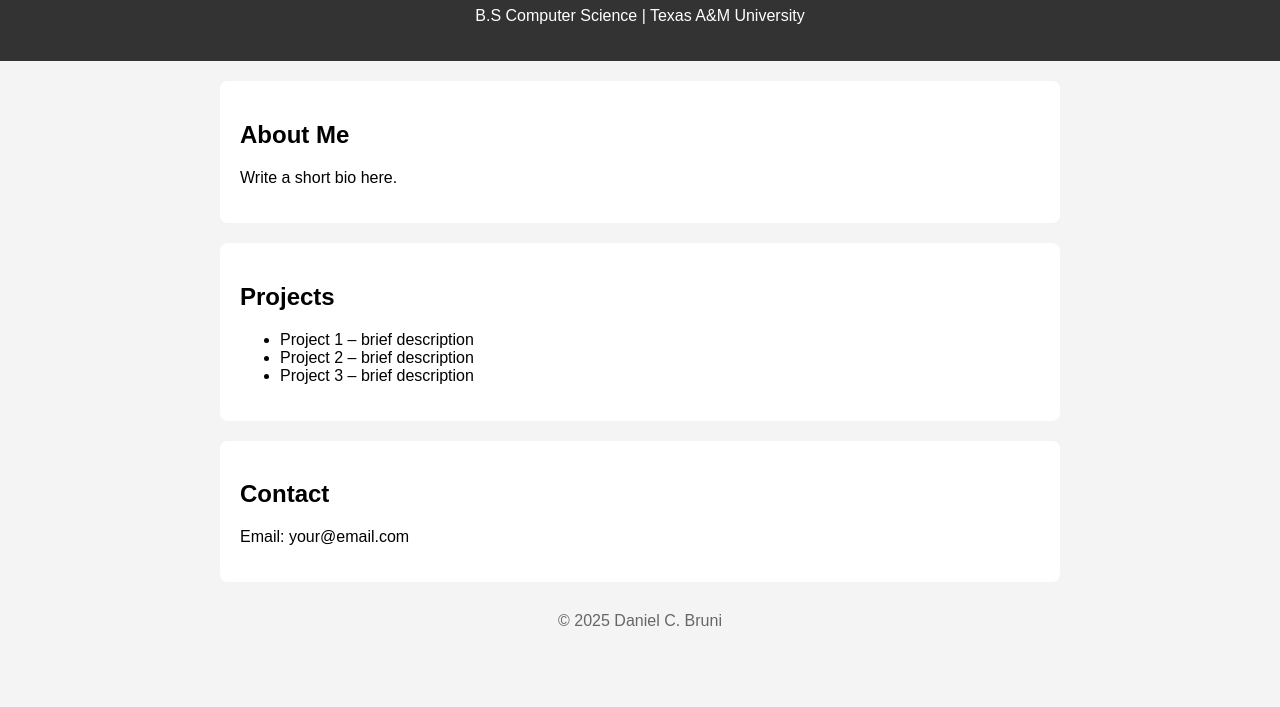
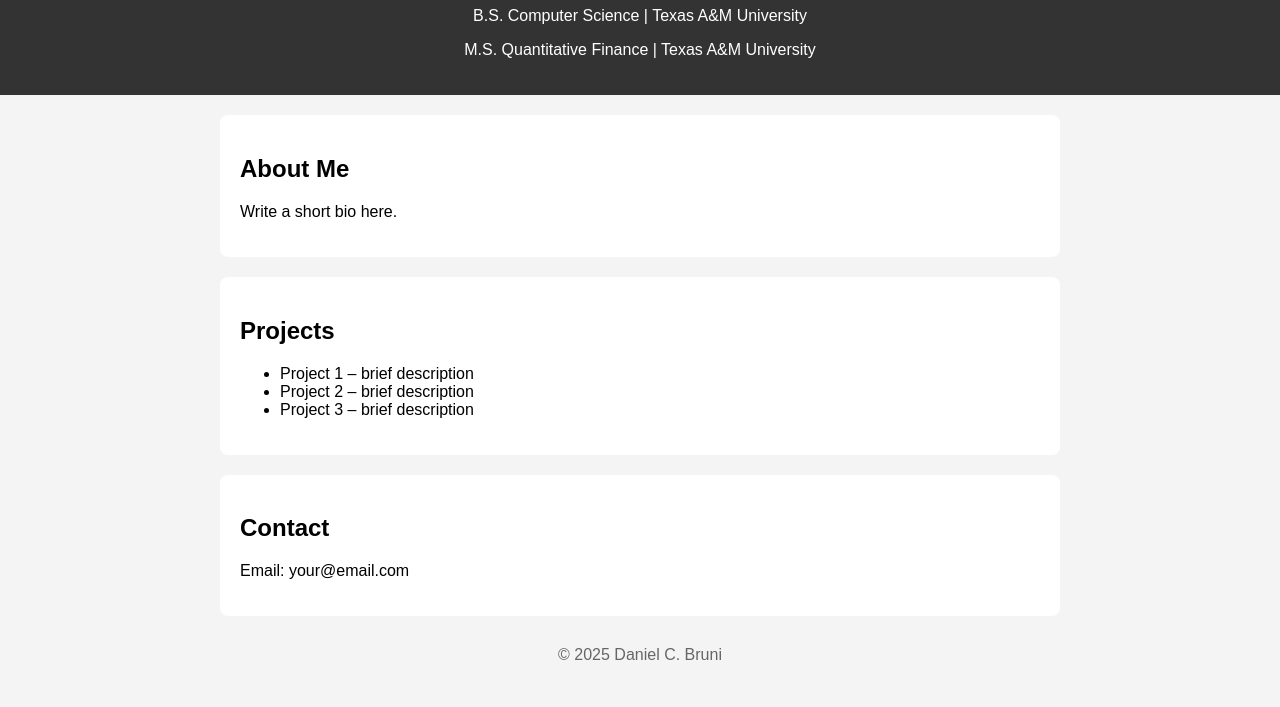
Before and after one commit to DanielCBruni/danielcbruni.github.io, a plain HTML site: page index.html in a window 1280 px wide. Shown: the part 93-800 px from the top of the page. Drawn offline with Linux system fonts and the light colour scheme.

Commit message:
Added another subheader and some spacing formats.

```diff
--- a/index.html
+++ b/index.html
@@ -1,5 +1,6 @@
 <!DOCTYPE html>
 <html lang="en">
+
 <head>
     <meta charset="UTF-8">
     <meta name="viewport" content="width=device-width, initial-scale=1.0">
@@ -31,11 +32,13 @@
         }
     </style>
 </head>
+
 <body>
 
 <header>
     <h1>Daniel C Bruni</h1>
-    <p>B.S Computer Science | Texas A&M University</p>
+    <p>B.S.   Computer Science   | Texas A&M University</p>
+    <p>M.S. Quantitative Finance | Texas A&M University</p>
 </header>
 
 <section>
@@ -62,4 +65,5 @@
 </footer>
 
 </body>
+
 </html>
```
